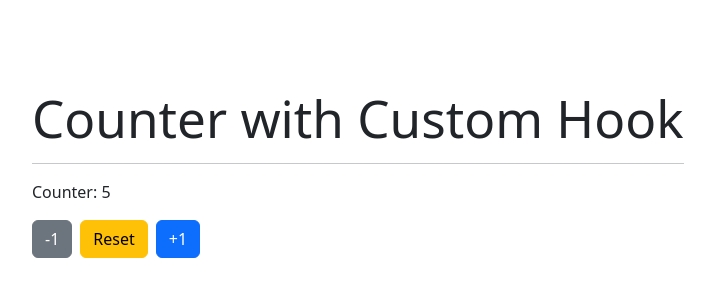
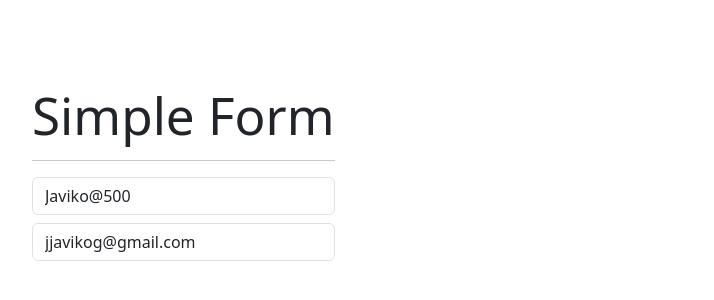
Before and after one commit to JaviKo500/05-hook-app, a React (Vite) app: page / in a window 1280 px wide. Shown: the part 226-526 px from the top of the page, without its empty margins (0-714 px from the left). Built offline with nearby package versions, Linux system fonts and the light colour scheme.

Commit message:
feat: implement useEffect

```diff
--- /dev/null
+++ b/src/02-use-effect/SimpleForm.tsx
@@ -0,0 +1,51 @@
+import { useEffect, useState } from 'react';
+
+export const SimpleForm = () => {
+  const [formState, setFormState] = useState({
+    username: 'Javiko@500',
+    email: 'jjavikog@gmail.com',
+  });
+  const { username, email } = formState;
+  const onChangeInput = (event: React.ChangeEvent<HTMLInputElement>) => {
+    const { name, value } = event.target;
+    setFormState({
+      ...formState,
+      [name]: value,
+    });
+  }
+
+  useEffect(() => {
+    console.log('<--------------- JK SimpleForm --------------->');
+    console.log('initial formState');
+  }, []);
+  useEffect(() => {
+    console.log('<--------------- JK SimpleForm --------------->');
+    console.log('update formState');
+  }, [formState]);
+  useEffect(() => {
+    console.log('<--------------- JK SimpleForm --------------->');
+    console.log('update email');
+  }, [email]);
+
+  return (
+    <>
+      <h1>Simple Form</h1>
+      <hr />
+      <input
+        type="text"
+        className="form-control"
+        name="username"
+        id=""
+        placeholder="Username"
+        value={username} onChange={onChangeInput}/>
+      <input
+        type="email"
+        className="form-control mt-2"
+        name="email"
+        id=""
+        placeholder="example@example.com"
+        value={email}
+        onChange={onChangeInput}/>
+    </>
+  )
+}
--- a/src/main.tsx
+++ b/src/main.tsx
@@ -1,11 +1,13 @@
 import { StrictMode } from 'react'
 import { createRoot } from 'react-dom/client'
 import './index.css'
-import { CounterWithCustomHook } from './01-use-state/CounterWithCustomHook.tsx'
+// import { CounterWithCustomHook } from './01-use-state/CounterWithCustomHook.tsx'
+import { SimpleForm } from './02-use-effect/SimpleForm';
 
 createRoot(document.getElementById('root')!).render(
   <StrictMode>
     {/* <App /> */}
-    <CounterWithCustomHook />
+    {/* <CounterWithCustomHook /> */}
+    <SimpleForm/>
   </StrictMode>,
 )
```
